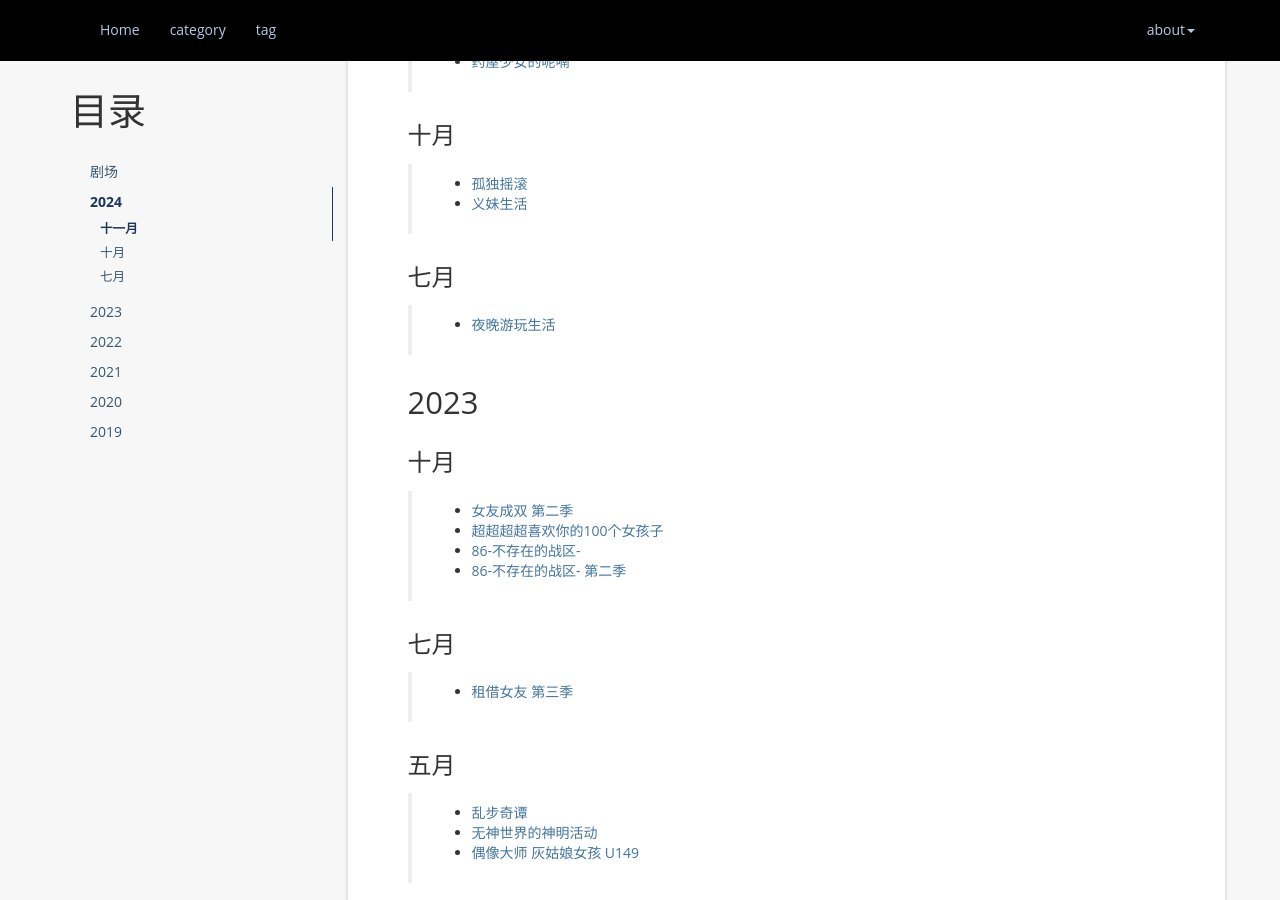
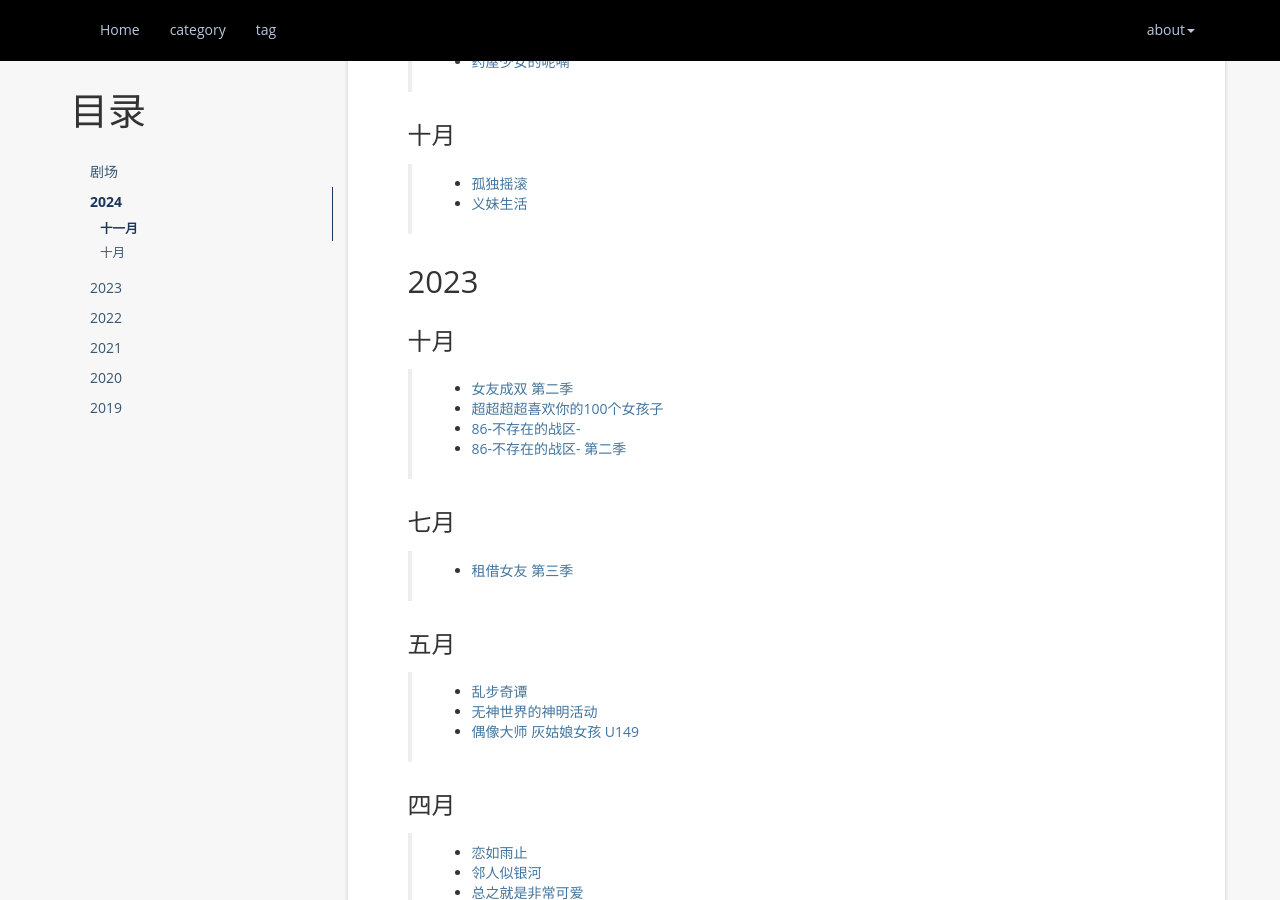
Before and after one commit to atgtahub/atgtahub.github.io, a Jekyll site: the page built from about/bangumi.md, in a window 1280 px wide and 900 px high, scrolled down 847 px. Built offline with Jekyll 4.4.1, drawn with Linux system fonts in a browser that asks for light colours; a script that is not in the unit is left out; comment, search, counter and statistics services are not loaded.

Commit message:
feat: bangumi.md

```diff
--- a/about/bangumi.md
+++ b/about/bangumi.md
@@ -34,10 +34,6 @@ permalink: /bangumi
 
 > + <a href="javascript:;">孤独摇滚</a>
 > + <a href="javascript:;">义妹生活</a>
-
-### 七月
-
-> + <a href="javascript:;">夜晚游玩生活</a>
 
 
 ## 2023
```
